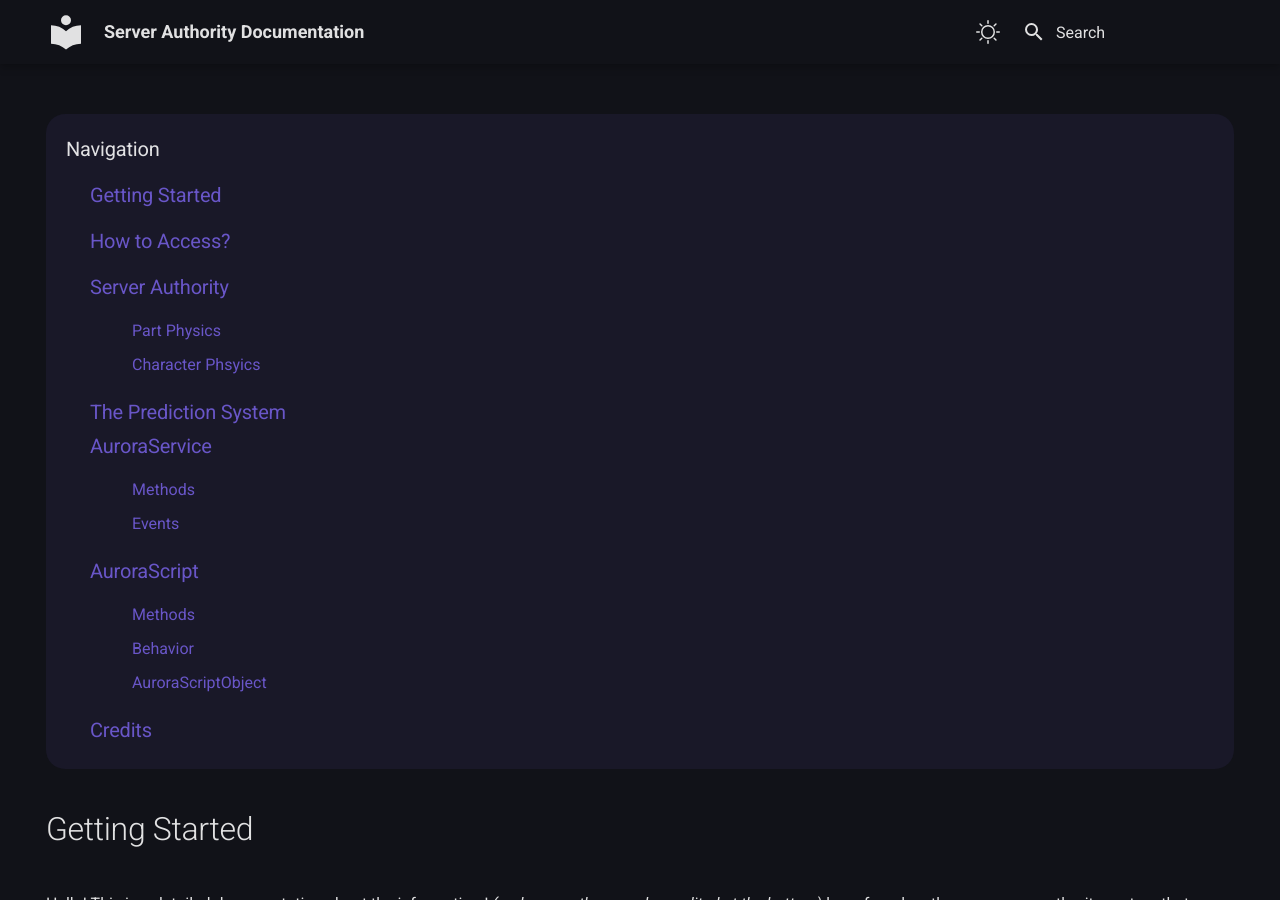
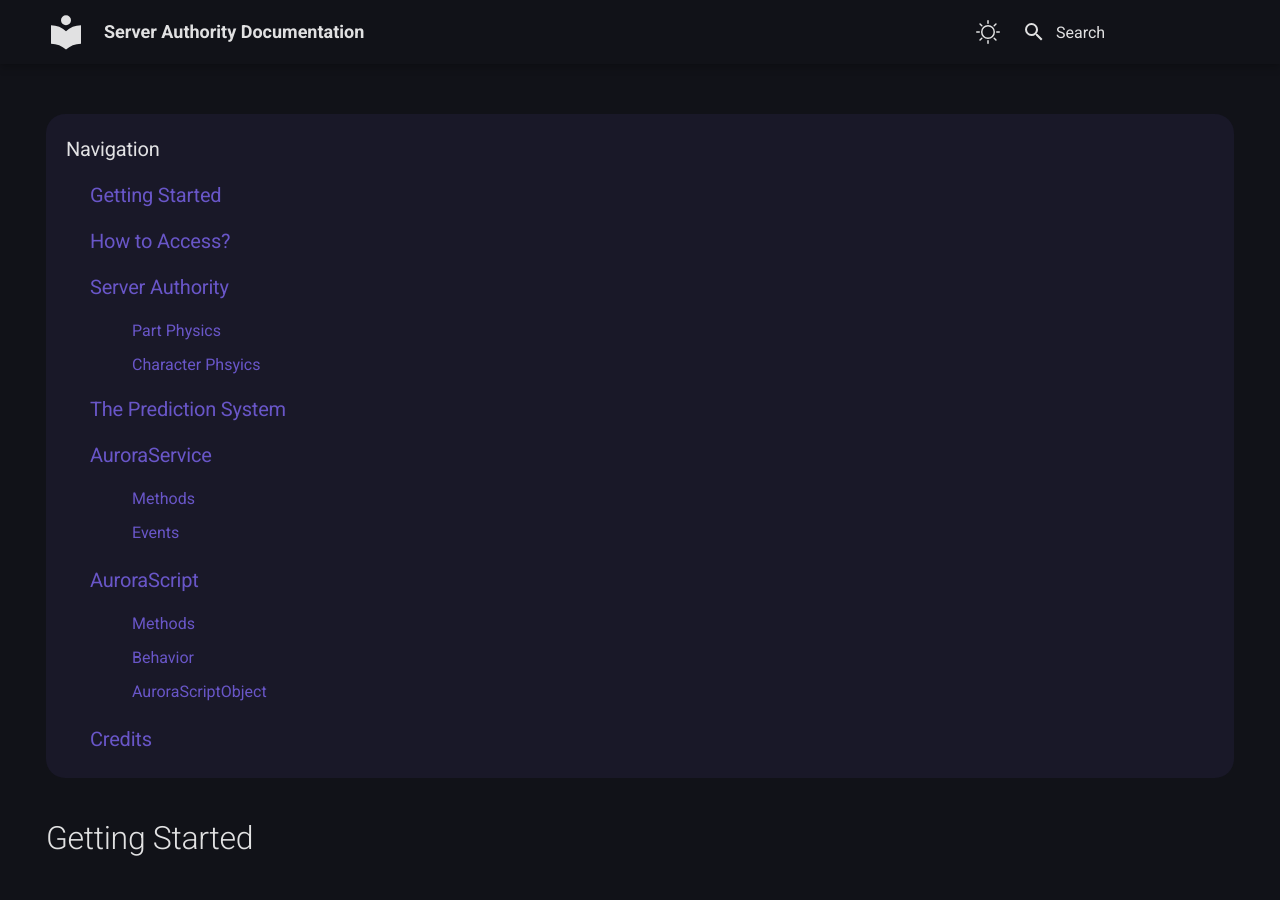
Before and after one commit to TenebrisNoctua/ServerAuthority, an MkDocs documentation site: the page built from docs/index.md, in a window 1280 px wide and 900 px high. Built offline with MkDocs 1.6.1 and Material for MkDocs 9.7.7, drawn with Linux system fonts in a browser that asks for light colours.

Commit message:
Update The Documentation

```diff
--- a/docs/index.md
+++ b/docs/index.md
@@ -16,8 +16,8 @@
                 <li><a href="#character-physics">Character Phsyics</a></li>
             </ul>
         </div>
-        <h3 class="api-summary-section-h3" style="padding-top: 4px;"><a href="#the-prediction-system">The Prediction System</a></h3>
-        <h3 class="api-summary-section-h3" style="padding-top: 4px;"><a href="#auroraservice">AuroraService</a></h3>
+        <h3 class="api-summary-section-h3" style="padding-top: 1px;"><a href="#the-prediction-system">The Prediction System</a></h3>
+        <h3 class="api-summary-section-h3"><a href="#auroraservice">AuroraService</a></h3>
         <div class="api-summary-section-list">
             <ul style="list-style-type: none;">
                 <li><a href="#methods">Methods</a></li>
```
